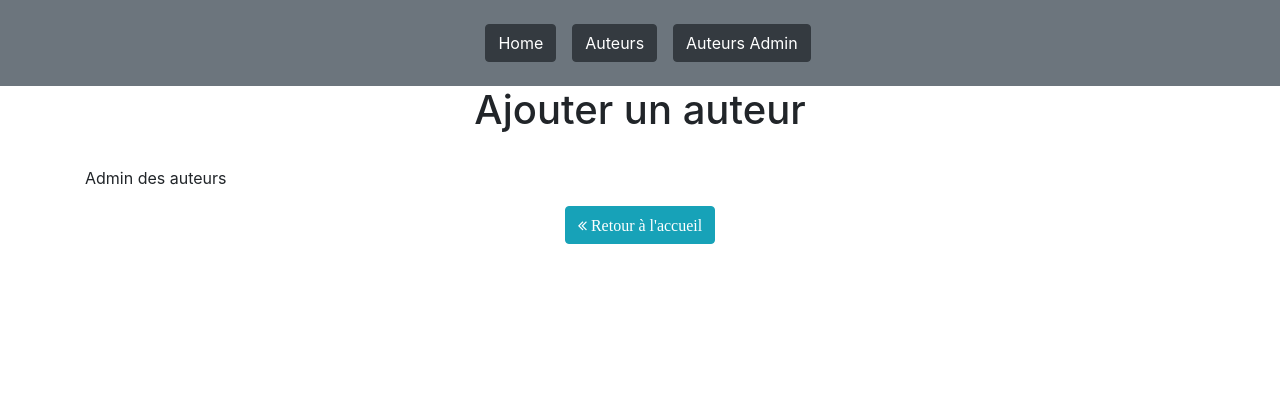
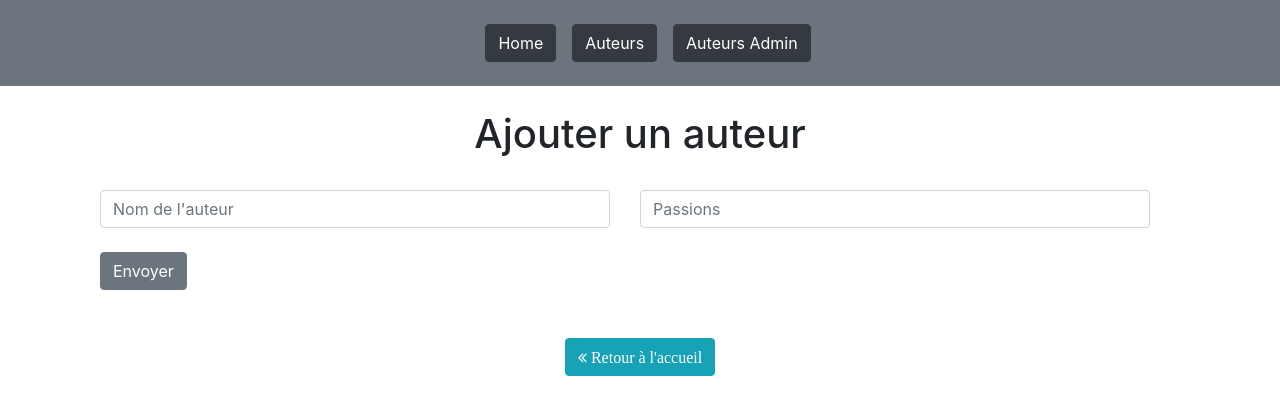
Before and after one commit to thomas-demagny/React-authors, a React (Create React App) app: page /admin in a window 1280 px wide. Shown: the top 414 px of the page. Built offline with nearby package versions, Linux system fonts and the light colour scheme.

Commit message:
re-indent

```diff
--- a/public/index.html
+++ b/public/index.html
@@ -47,4 +47,7 @@
       To create a production bundle, use `npm run build` or `yarn build`.
     -->
   </body>
+<footer>
+
+</footer>
 </html>
--- a/src/components/Admin.jsx
+++ b/src/components/Admin.jsx
@@ -1,21 +1,48 @@
 // eslint-disable-next-line no-unused-vars
-import React from "react";
+import React, { useReducer }from "react";
 import { useHistory } from 'react-router-dom';
+import Authors from "./Authors";
 
 
 function Admin() {
 
     const history = useHistory();
+    const handleAuthor = e => {
+        e.preventDefault();
+
+    }
 
     return(
         <React.Fragment>
-            <h1 className="text-center pb-4"> Ajouter un auteur</h1>
+
+            <h1 className="text-center pt-4"> Ajouter un auteur</h1>
             <div className="container text-left">
-                <p>Admin des auteurs</p>
 
+                <form className="container row col-12 pt-4" onClick={handleAuthor}>
+
+                    <div className="col-6">
+
+                        <input type="text" className="form-control" id="name"
+                               placeholder="Nom de l'auteur"/>
+
+                    </div>
+                    <div className="col-6">
+
+                        <input type="text" className="form-control" id="passion"
+                               placeholder="Passions"/>
+                    </div>
+                    <div className="align-content-left col-3 mt-3 pt-2">
+                        <button type="submit"
+                                className="btn btn-secondary">
+                            Envoyer
+                        </button>
+                    </div>
+
+                </form>
             </div>
 
-            <button className="btn btn-info fa fa-angle-double-left align-left" onClick={ () => history.push('/')}> Retour à l'accueil</button>
+
+            <button className="mt-5 btn btn-info fa fa-angle-double-left " onClick={ () => history.push('/')}> Retour à l'accueil</button>
         </React.Fragment>
     )
 }
```
